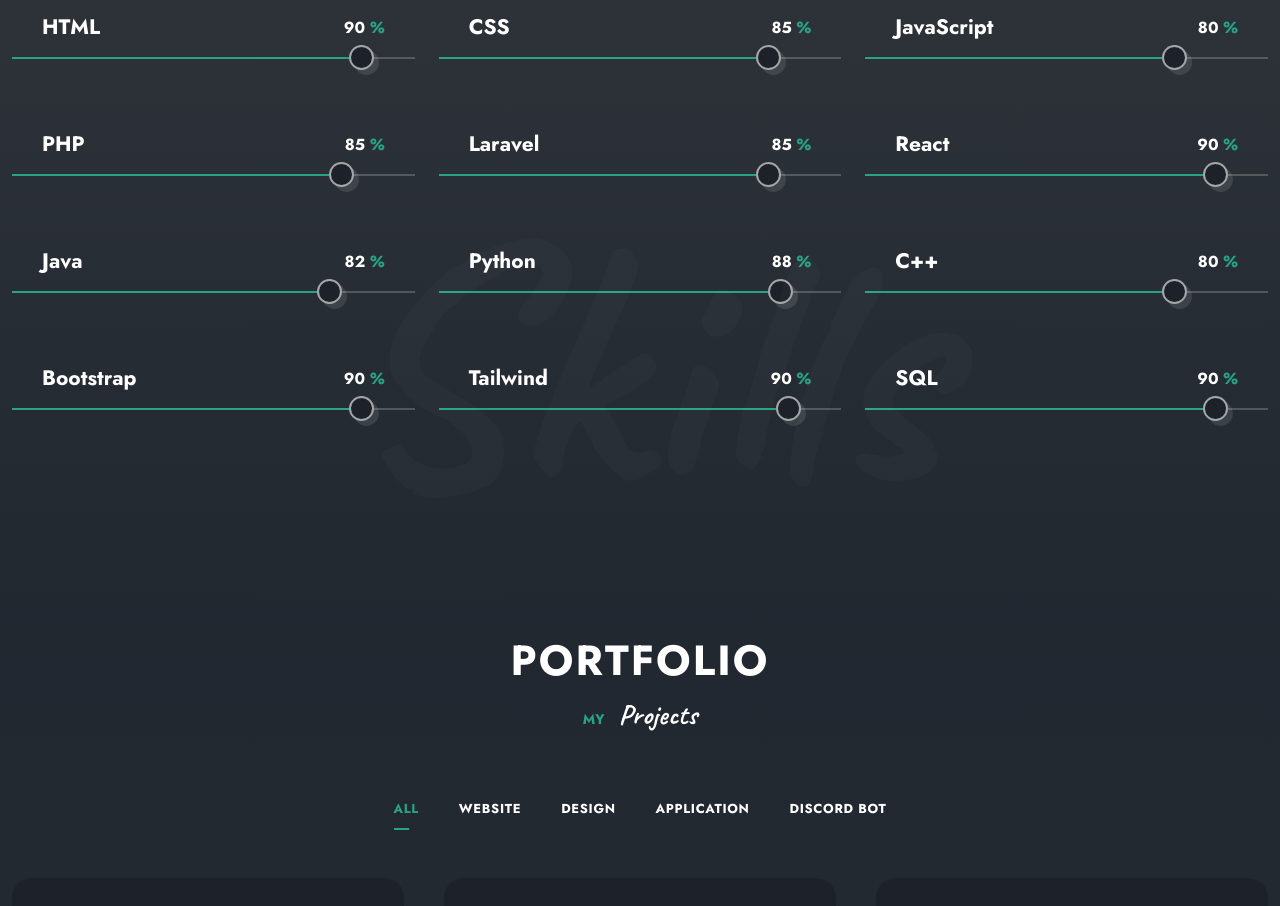
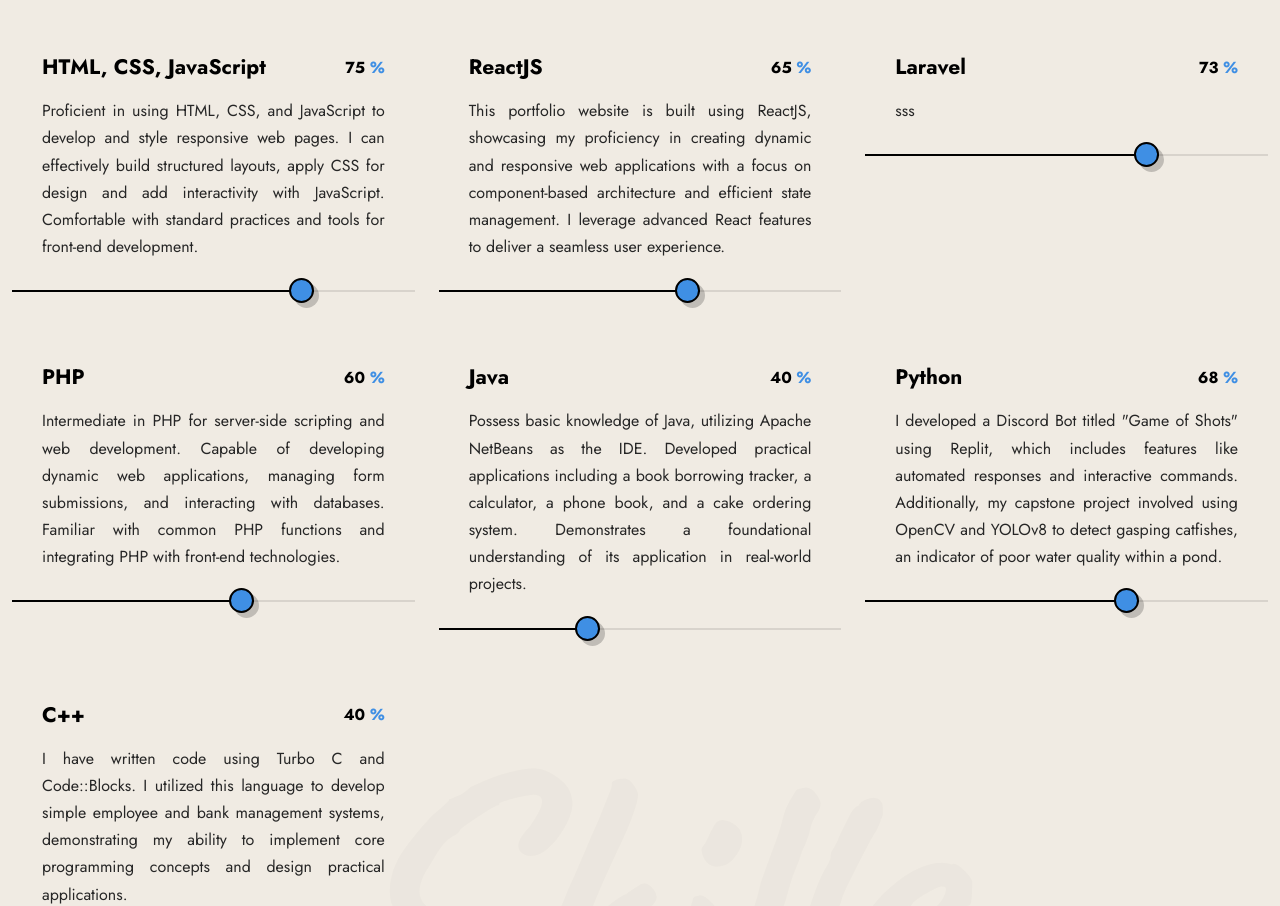
Before and after one commit to jaynevernice/reactfolio, a React (Vite) app: page /#home in a window 1280 px wide. Shown: the part 1880-2786 px from the top of the page. Built offline with nearby package versions, Linux system fonts and the light colour scheme; grey boxes are pictures that could not be loaded.

Commit message:
Updates in Palette, Section Padding, Skill Proficiency Content, and Contact Section Responsiveness

```diff
--- a/src/App.css
+++ b/src/App.css
@@ -4,7 +4,8 @@
 /* CSS Variables */
 :root {
     /* Colors */
-    --primary-color: hsl(165, 60%, 40%);
+    /* --primary-color: hsl(165, 60%, 40%); teal green */
+    --primary-color: hsl(211, 75%, 57%);
     --title-color: hsl(0, 0%, 100%);
     --text-color: hsl(0, 0%, 92%);
     --bg-color: hsl(216, 18%, 16%);
@@ -205,6 +206,8 @@
 
 .section {
     padding-bottom: 220px;
+    /* Added a padding-top for sidebar navigation */
+    padding-top: 20px;
     position: relative;
 }
 
--- a/src/Data.jsx
+++ b/src/Data.jsx
@@ -92,99 +92,115 @@
 export const skills = [
   {
     id: 1,
-    name: 'HTML',
-    percentage: 90,
+    name: 'HTML, CSS, JavaScript',
+    percentage: 75,
     description:
-      'Lorem ipsum dolor sit amet, consectetur adipiscing elit, sed do eiusmod tempor incididunt ut labore et dolore magna aliqua.',
+      'Proficient in using HTML, CSS, and JavaScript to develop and style responsive web pages. I can effectively build structured layouts, apply CSS for design and add interactivity with JavaScript. Comfortable with standard practices and tools for front-end development.',
   },
 
   {
     id: 2,
-    name: 'CSS',
-    percentage: 85,
+    name: 'ReactJS',
+    percentage: 65,
     description:
-      'Lorem ipsum dolor sit amet, consectetur adipiscing elit, sed do eiusmod tempor incididunt ut labore et dolore magna aliqua.',
+      'This portfolio website is built using ReactJS, showcasing my proficiency in creating dynamic and responsive web applications with a focus on component-based architecture and efficient state management. I leverage advanced React features to deliver a seamless user experience.',
   },
 
   {
     id: 3,
-    name: 'JavaScript',
-    percentage: 80,
+    name: 'Laravel',
+    percentage: 73,
     description:
-      'Lorem ipsum dolor sit amet, consectetur adipiscing elit, sed do eiusmod tempor incididunt ut labore et dolore magna aliqua.',
+      'sss',
   },
 
   {
     id: 4,
     name: 'PHP',
-    percentage: 85,
+    percentage: 60,
     description:
-      'Lorem ipsum dolor sit amet, consectetur adipiscing elit, sed do eiusmod tempor incididunt ut labore et dolore magna aliqua.',
+      'Intermediate in PHP for server-side scripting and web development. Capable of developing dynamic web applications, managing form submissions, and interacting with databases. Familiar with common PHP functions and integrating PHP with front-end technologies.',
   },
 
   {
     id: 5,
-    name: 'Laravel',
-    percentage: 85,
+    name: 'Java',
+    percentage: 40,
     description:
-      'Lorem ipsum dolor sit amet, consectetur adipiscing elit, sed do eiusmod tempor incididunt ut labore et dolore magna aliqua.',
+      'Possess basic knowledge of Java, utilizing Apache NetBeans as the IDE. Developed practical applications including a book borrowing tracker, a calculator, a phone book, and a cake ordering system. Demonstrates a foundational understanding of its application in real-world projects.',
   },
 
   {
     id: 6,
-    name: 'React',
-    percentage: 90,
+    name: 'Python',
+    percentage: 68,
     description:
-      'Lorem ipsum dolor sit amet, consectetur adipiscing elit, sed do eiusmod tempor incididunt ut labore et dolore magna aliqua.',
+      'I developed a Discord Bot titled "Game of Shots" using Replit, which includes features like automated responses and interactive commands. Additionally, my capstone project involved using OpenCV and YOLOv8 to detect gasping catfishes, an indicator of poor water quality within a pond.',
   },
 
   {
     id: 7,
-    name: 'Java',
-    percentage: 82,
+    name: 'C++',
+    percentage: 40,
     description:
-      'Lorem ipsum dolor sit amet, consectetur adipiscing elit, sed do eiusmod tempor incididunt ut labore et dolore magna aliqua.',
+      'I have written code using Turbo C and Code::Blocks. I utilized this language to develop simple employee and bank management systems, demonstrating my ability to implement core programming concepts and design practical applications. ',
   },
 
-  {
-    id: 8,
-    name: 'Python',
-    percentage: 88,
-    description:
-      'Lorem ipsum dolor sit amet, consectetur adipiscing elit, sed do eiusmod tempor incididunt ut labore et dolore magna aliqua.',
-  },
+  // {
+  //   id: 6,
+  //   name: 'React',
+  //   percentage: 71,
+  //   description:
+  //     'Lorem ipsum dolor sit amet, consectetur adipiscing elit, sed do eiusmod tempor incididunt ut labore et dolore magna aliqua.',
+  // },
 
-  {
-    id: 9,
-    name: 'C++',
-    percentage: 80,
-    description:
-      'Lorem ipsum dolor sit amet, consectetur adipiscing elit, sed do eiusmod tempor incididunt ut labore et dolore magna aliqua.',
-  },
+  // {
+  //   id: 7,
+  //   name: 'Java',
+  //   percentage: 65,
+  //   description:
+  //     'Lorem ipsum dolor sit amet, consectetur adipiscing elit, sed do eiusmod tempor incididunt ut labore et dolore magna aliqua.',
+  // },
 
-  {
-    id: 10,
-    name: 'Bootstrap',
-    percentage: 90,
-    description:
-      'Lorem ipsum dolor sit amet, consectetur adipiscing elit, sed do eiusmod tempor incididunt ut labore et dolore magna aliqua.',
-  },
+  // {
+  //   id: 8,
+  //   name: 'Python',
+  //   percentage: 68,
+  //   description:
+  //     'Lorem ipsum dolor sit amet, consectetur adipiscing elit, sed do eiusmod tempor incididunt ut labore et dolore magna aliqua.',
+  // },
 
-  {
-    id: 11,
-    name: 'Tailwind',
-    percentage: 90,
-    description:
-      'Lorem ipsum dolor sit amet, consectetur adipiscing elit, sed do eiusmod tempor incididunt ut labore et dolore magna aliqua.',
-  },
+  // {
+  //   id: 9,
+  //   name: 'C++',
+  //   percentage: 67,
+  //   description:
+  //     'Lorem ipsum dolor sit amet, consectetur adipiscing elit, sed do eiusmod tempor incididunt ut labore et dolore magna aliqua.',
+  // },
 
-  {
-    id: 12,
-    name: 'SQL',
-    percentage: 90,
-    description:
-      'Lorem ipsum dolor sit amet, consectetur adipiscing elit, sed do eiusmod tempor incididunt ut labore et dolore magna aliqua.',
-  },
+  // {
+  //   id: 10,
+  //   name: 'Bootstrap',
+  //   percentage: 75,
+  //   description:
+  //     'Lorem ipsum dolor sit amet, consectetur adipiscing elit, sed do eiusmod tempor incididunt ut labore et dolore magna aliqua.',
+  // },
+
+  // {
+  //   id: 11,
+  //   name: 'Tailwind',
+  //   percentage: 75,
+  //   description:
+  //     'Lorem ipsum dolor sit amet, consectetur adipiscing elit, sed do eiusmod tempor incididunt ut labore et dolore magna aliqua.',
+  // },
+
+  // {
+  //   id: 12,
+  //   name: 'SQL',
+  //   percentage: 70,
+  //   description:
+  //     'Lorem ipsum dolor sit amet, consectetur adipiscing elit, sed do eiusmod tempor incididunt ut labore et dolore magna aliqua.',
+  // },
 ];
 
 export const projects = [
@@ -253,9 +269,9 @@
     id: 1,
     title: 'Central Luzon State University',
     subtitle: 'College',
-    date: '2020 - Present',
+    date: '2020 - 2024',
     description:
-      'Currently a graduating student pursuing a Bachelor of Science in Information Technology at Central Luzon State University, where knowledge meets opportunity. Engaging in collegiate studies, I am fostering skills and crafting a solid foundation for a promising future.',
+      'Graduated Magna Cum Laude with a GPA of 1.37. Specialized in Systems Development, where I gained hands-on experience in a variety of programming languages and technologies such as C++, Java, PHP, HTML, CSS, JavaScript, Laravel, ReactJS, and Python.',
     category: 'education',
   },
 
--- a/src/components/contact/Contact.jsx
+++ b/src/components/contact/Contact.jsx
@@ -57,6 +57,7 @@
         <h2 className="section__title text-cs">Contact Me</h2>
         <p className="section__subtitle">Let's <span> Talk About Ideas</span></p>
 
+        {/* <div className="contact__container container grid"> */}
         <div className="contact__container container grid">
             <div className="contact__content">
                 <div className="contact__card">
--- a/src/components/header/Header.jsx
+++ b/src/components/header/Header.jsx
@@ -20,7 +20,8 @@
     // state variables
     const [showMenu, setShowMenu] = useState(false); // control visibility of mobile nav
     const [scrollNav, setScrollNav] = useState(false); // control header appearance when scrolling
-    const [theme, setTheme] = useState(getStorageTheme()); // control the theme
+    const [theme, setTheme] = useState('light-theme'); // control the theme
+    // const [theme, setTheme] = useState(getStorageTheme()); original code, but not working
 
     const scrollTop = () => {
         animateScroll.scrollToTop();
--- a/src/components/home/Home.jsx
+++ b/src/components/home/Home.jsx
@@ -15,7 +15,7 @@
         <div className="home__container container">
           <p className="home__subtitle text-cs">Hello World, <span>My Name Is</span></p>
           <h1 className="home__title text-cs"> <span>JAYNE</span> VERNICE</h1>
-          <p className="home__job"><span className="text-cs">I Am A</span> <b> Systems Developer</b> </p>
+          <p className="home__job"><span className="text-cs">I Am A</span> <b> Front-end Developer</b> </p>
 
           <div className="home__img-wrapper">
             <div className="home__banner">
@@ -63,7 +63,7 @@
       </div>
 
       <div className="section__bg-wrapper">
-        <span className="bg__title">Systems Developer</span>
+        <span className="bg__title">Front-end Developer</span>
       </div>
 
     </section>
--- a/src/components/portfolio/portfolio.css
+++ b/src/components/portfolio/portfolio.css
@@ -84,3 +84,19 @@
 .portfolio__description {
     min-height: 125px;
 }
+
+.portfolio__tech-tags {
+    display: flex;
+    flex-wrap: wrap;
+    gap: 0.5rem; /* Space between tags */
+    margin-top: 0.5rem; /* Space above tags */
+}
+
+.tech-tag {
+    background-color: #f3f4f6; /* Light background color */
+    border-radius: 5px; /* Rounded corners */
+    padding: 0.2rem 0.5rem; /* Padding inside tag */
+    font-size: 0.9rem; /* Font size of the tag */
+    color: #333; /* Text color */
+    border: 1px solid #ddd; /* Border around tag */
+}
--- a/src/components/skills/Skills.jsx
+++ b/src/components/skills/Skills.jsx
@@ -18,7 +18,7 @@
                             <span className="skills__number">{percentage}<span> %</span></span>
                         </div>
 
-                        {/* <p className="skills__description">{description}</p> */}
+                        <p className="skills__description">{description}</p>
 
                         <div className="skills__bar">
                             <span className="skills__percentage" style={{width: `${percentage}%`}}>
--- a/src/components/skills/skills.css
+++ b/src/components/skills/skills.css
@@ -1,5 +1,5 @@
 .skills {
-    background-image: var(--third-gradient);
+    /* background-image: var(--third-gradient); */
 }
 
 .skills__container {
@@ -33,6 +33,7 @@
 
 .skills__description {
     margin-bottom: 30px;
+    text-align: justify;
 }
 
 .skills__bar, .skills__percentage {
--- a/src/index.css
+++ b/src/index.css
@@ -46,6 +46,10 @@
 
     .home__text {
         margin-inline: auto;
+        /* Override home text size, portfolio description */
+        max-width: 100%;
+        width: 100%;
+        padding: 6% 3% 0 3%;
     }
 
     .home__img-wrapper {
@@ -53,7 +57,7 @@
         transform: initial;
         right: initial;
         margin-inline: auto;
-        margin-top: 140px;
+        /* margin-top: 140px; */
     }
 
     .home__socials, .home__btns {
@@ -175,7 +179,7 @@
 
     .home__img-wrapper {
         top: 30px;
-        margin-top: 120px;
+        /* margin-top: 120px; */
         max-width: 400px;
     }
 
@@ -222,6 +226,19 @@
 
     .portfolio__list-item::before {
         bottom: -8px;
+    }
+
+    /* Responsiveness of Contact form */
+    .contact__container {
+        grid-template-columns: 1fr;
+    }
+
+    .contact__form-group {
+        grid-template-columns: 1fr;
+    }
+
+    .contact__form-area {
+        width: 100%;
     }
 
 
```
Also changed, not shown: 2 other files (tests, documents, lock files or other folders).
